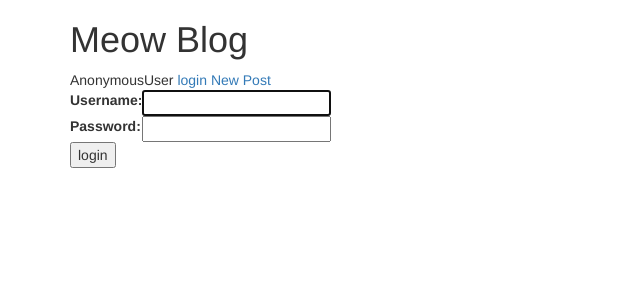
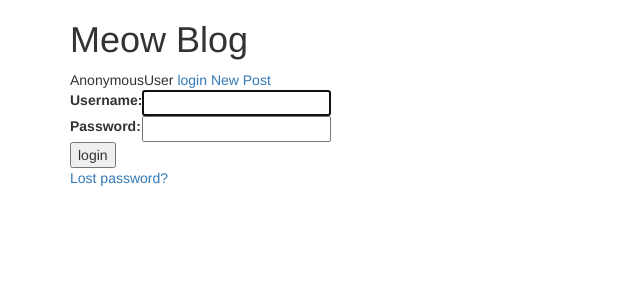
Before and after one commit to gitKrystan/django-meowblog, a Django app: page /accounts/login/ in a window 1280 px wide. Shown: the top 300 px of the page, without its empty margins (0-640 px from the left). Run offline with Django 3.2, Linux system fonts and the light colour scheme; some libraries are stand-ins or nearby versions.

Commit message:
add forgot password link

```diff
--- a/templates/registration/login.html
+++ b/templates/registration/login.html
@@ -32,4 +32,7 @@
 <input type="hidden" name="next" value="{{ next }}" />
 </form>
 
+{# Assumes you setup the password_reset view in your URLconf #}
+<p><a href="{% url 'password_reset' %}">Lost password?</a></p>
+
 {% endblock %}
```
